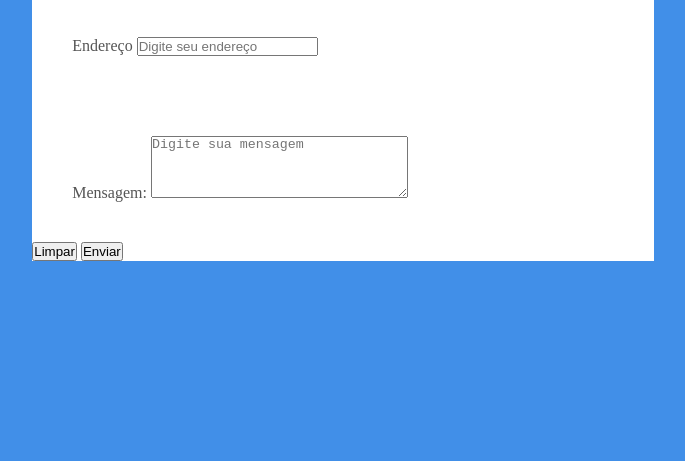
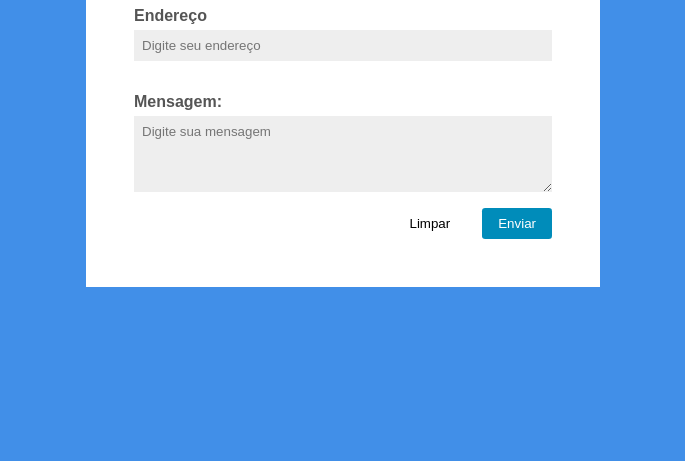
Before and after one commit to mvcaribe/Desafio---B7WEB---Formul-rio, a plain HTML site: page index.html in a window 1280 px wide. Shown: the part 339-800 px from the top of the page, without its empty margins (297-982 px from the left). Drawn offline with Linux system fonts and the light colour scheme.

Commit message:
Finalizando o css

```diff
--- a/assets/css/style.css
+++ b/assets/css/style.css
@@ -2,6 +2,7 @@
     margin: 0;
     padding: 0;
     box-sizing: border-box;
+    font-family: Arial, Helvetica, sans-serif;
 }
 
 body {
@@ -11,16 +12,50 @@ body {
     justify-content: center;
     height: 100vh;
     color: #555;
+    font-weight: bold;
 }
 form {
     background-color: #FFF;
+    display: flex;
+    flex-direction: column;
+    padding: 2rem;
 }
 h1 {
     text-align: center;
 }
 .input-area-line {
     display: flex;
+    justify-content: space-between;
+    flex-wrap: wrap;
 }
 .input-area {
-    padding: 40px;
+    display: flex;
+    flex: 1;
+    flex-direction: column;
+    margin: 1rem;
 }
+input, textarea {
+    padding: 0.5rem;
+    background-color: #eee;
+    border: none;
+}
+label {
+    margin-bottom: 5px;
+}
+.button-area {
+    margin: 0rem 1rem 1rem;
+    display: flex;
+    justify-content: flex-end;
+}
+button {
+    border: none;
+    border-radius: 0.2rem;
+    background-color: #FFF;
+    cursor: pointer;
+}
+.submit {
+    background-color: #008CBA;
+    color: #FFF;
+    padding: 0.5rem 1rem;
+    margin-left: 2rem;
+}
```
